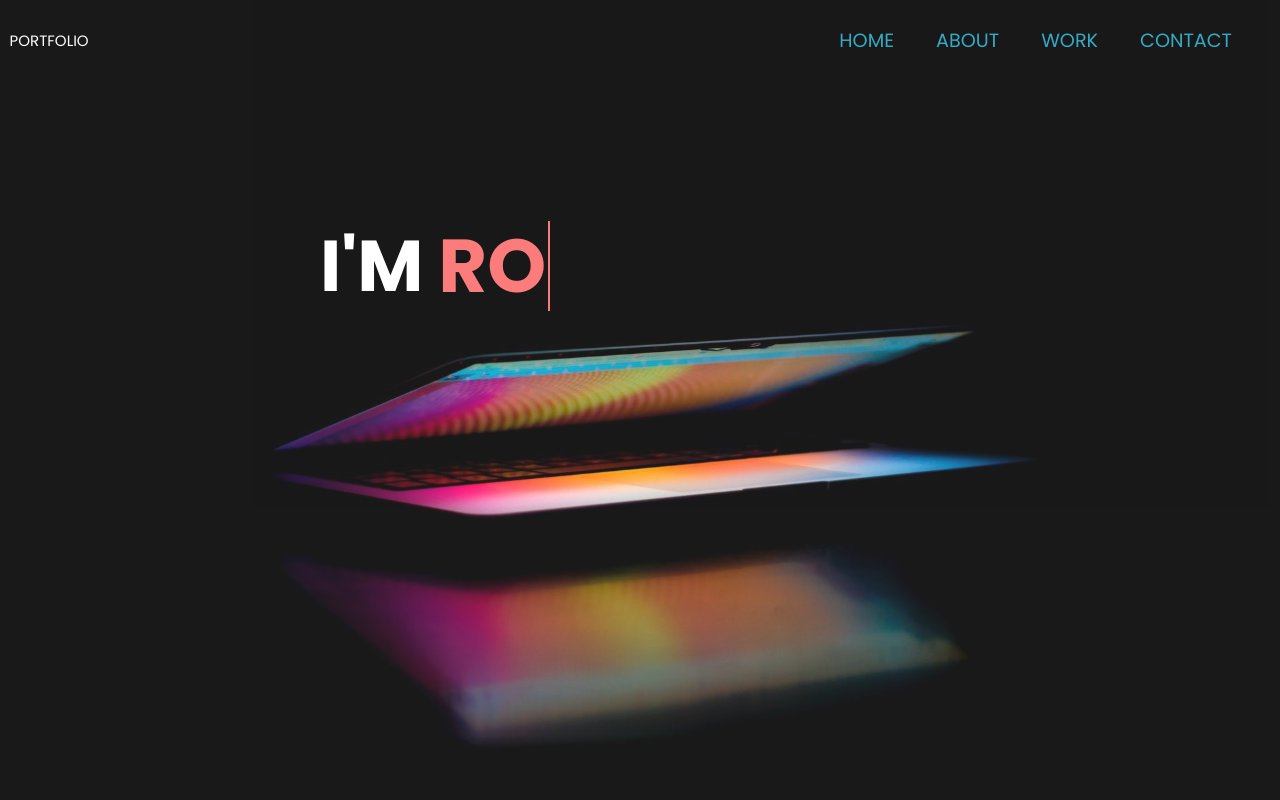
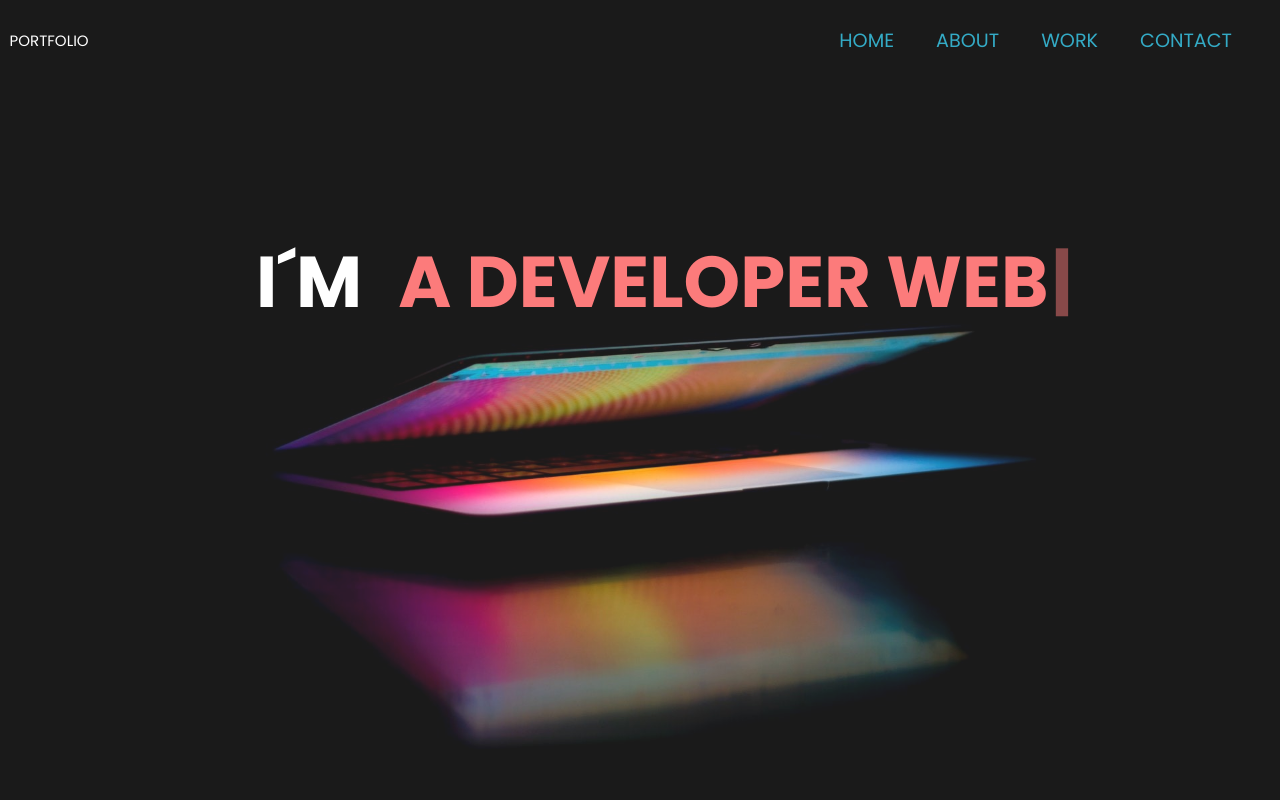
Before and after one commit to lautarodriguez7/portfolio, a React (Create React App) app: page / in a window 1280 px wide. Shown: the top 800 px of the page. Built offline with nearby package versions, Linux system fonts and the light colour scheme.

Commit message:
replace the typewriter effect with a react library (react-simple-typewrite) and remove the old one

```diff
--- a/package.json
+++ b/package.json
@@ -10,6 +10,7 @@
     "react": "^17.0.2",
     "react-dom": "^17.0.2",
     "react-scripts": "4.0.3",
+    "react-simple-typewriter": "^3.0.1",
     "web-vitals": "^1.1.2"
   },
   "scripts": {
--- a/src/components/home/Home.jsx
+++ b/src/components/home/Home.jsx
@@ -1,17 +1,26 @@
 import React from 'react'
 import './home.css'
+import { Typewriter } from 'react-simple-typewriter'
+
 
 const presentation = () => {
     return (
         <div className='presentation'>
             <div className='container-presentation'>
-                <div className='title'>
-                    <div class="wrapper">
-                    <div class="static-txt"><h2>I'M</h2></div>
-                        <ul class="dynamic-txts">
-                            <li><h2>LAUTARO RODRIGUEZ</h2></li>
-                            <li><h2>A DEVELOPER WEB!</h2></li>
-                        </ul>
+                <div className='container-title'>
+                    <div className='title'>
+                        <h2>I´M </h2>
+                        <h2 className='typewriter' style = { {  color : '#FC6D6D' ,  fontWeight : 'bold'  } }>
+                            <Typewriter
+                                loop
+                                cursor
+                                cursorStyle='|'
+                                typeSpeed={80}
+                                deleteSpeed={50}
+                                delaySpeed={1500}
+                                words={['LAUTARO RODRIGUEZ', 'A DEVELOPER WEB']}
+                            />
+                        </h2>
                     </div>
                 </div>
             </div>
--- a/src/components/home/home.css
+++ b/src/components/home/home.css
@@ -1,4 +1,3 @@
-/* text dinamic */
 @import url('https://fonts.googleapis.com/css2?family=Poppins:wght@200;300;400;500;600;700&display=swap');
 *{
   margin: 0;
@@ -11,55 +10,6 @@ body{
   justify-content: center;
   min-height: 100vh;
 }
-.wrapper{
-  display: flex;
-  align-items: center;
-}
-
-.wrapper .dynamic-txts{
-  margin-left: 15px;
-  height: 90px;
-  line-height: 90px;
-  overflow: hidden;
-}
-.dynamic-txts li h2{
-  list-style: none;
-  color: #FC6D6D;
-  font-size: 75px;
-  font-weight: bold;
-  position: relative;
-  top: 0;
-  animation: slide 12s steps(4) infinite;
-}
-@keyframes slide {
-  100%{
-    top: -360px;
-  }
-}
-/* .dynamic-txts li span{
-  position: relative;
-  margin: 5px 0;
-  line-height: 90px;
-} */
-.dynamic-txts li h2::after{
-  content: "";
-  position: absolute;
-  left: 0;
-  height: 100%;
-  width: 100%;
-  background: black;
-  border-left: 2px solid #FC6D6D;
-  animation: typing 3s steps(25) infinite;
-}
-@keyframes typing {
-  40%, 60%{
-    left: calc(100% + 100px);
-  }
-  100%{
-    left: 0;
-  }
-}
-/* finish text dinamic */
 
 .presentation {
     background-image: url(/src/assets/home/1.jpg);
@@ -67,24 +17,30 @@ body{
     height: 100vh;
     display: flex;
     opacity: 0.9;
-    /* background-attachment: fixed; */
     background-position: center;
-    /* background-repeat: no-repeat; */
     background-size: cover;
 }
 
 .container-presentation {
+    display: flex;
+    align-items: center;
     width: 100%;
     height: 100%;
-    position: absolute;
 }
 
 .title {
     position: absolute;
     font-size: 48px;
-    left: 25%;
-    right: 20%;
-    bottom: 60%;
+    bottom: 58%;
+    left: 20%;
+}
+
+.title {
+  display: flex;
+}
+
+.typewriter {
+  margin-left: 0.5em;
 }
 
 .container-presentation h2 {
```
Also changed, not shown: 1 other file (tests, documents, lock files or other folders).
